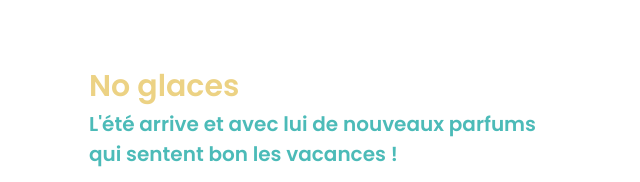
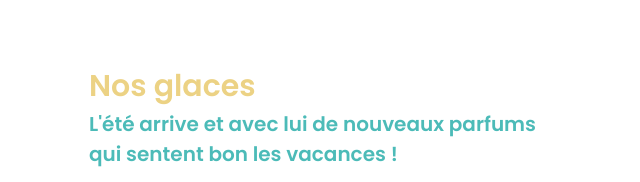
Before and after one commit to asolene/icecream, a plain HTML site: page index.html in a window 1280 px wide. Shown: the part 1098-1280 px from the top of the page, 151-791 px from the left. Drawn offline with Linux system fonts and the light colour scheme.

Commit message:
coquille le retour

```diff
--- a/index.html
+++ b/index.html
@@ -73,7 +73,7 @@
         <!-- partie 2 -->
 
         <div id="ourIceCreams">
-            <h2 id="iceCreamTitle">No glaces</h2>
+            <h2 id="iceCreamTitle">Nos glaces</h2>
             <p>L'été arrive et avec lui de nouveaux parfums <br> qui sentent bon les vacances ! </p>
         </div>
 
```
